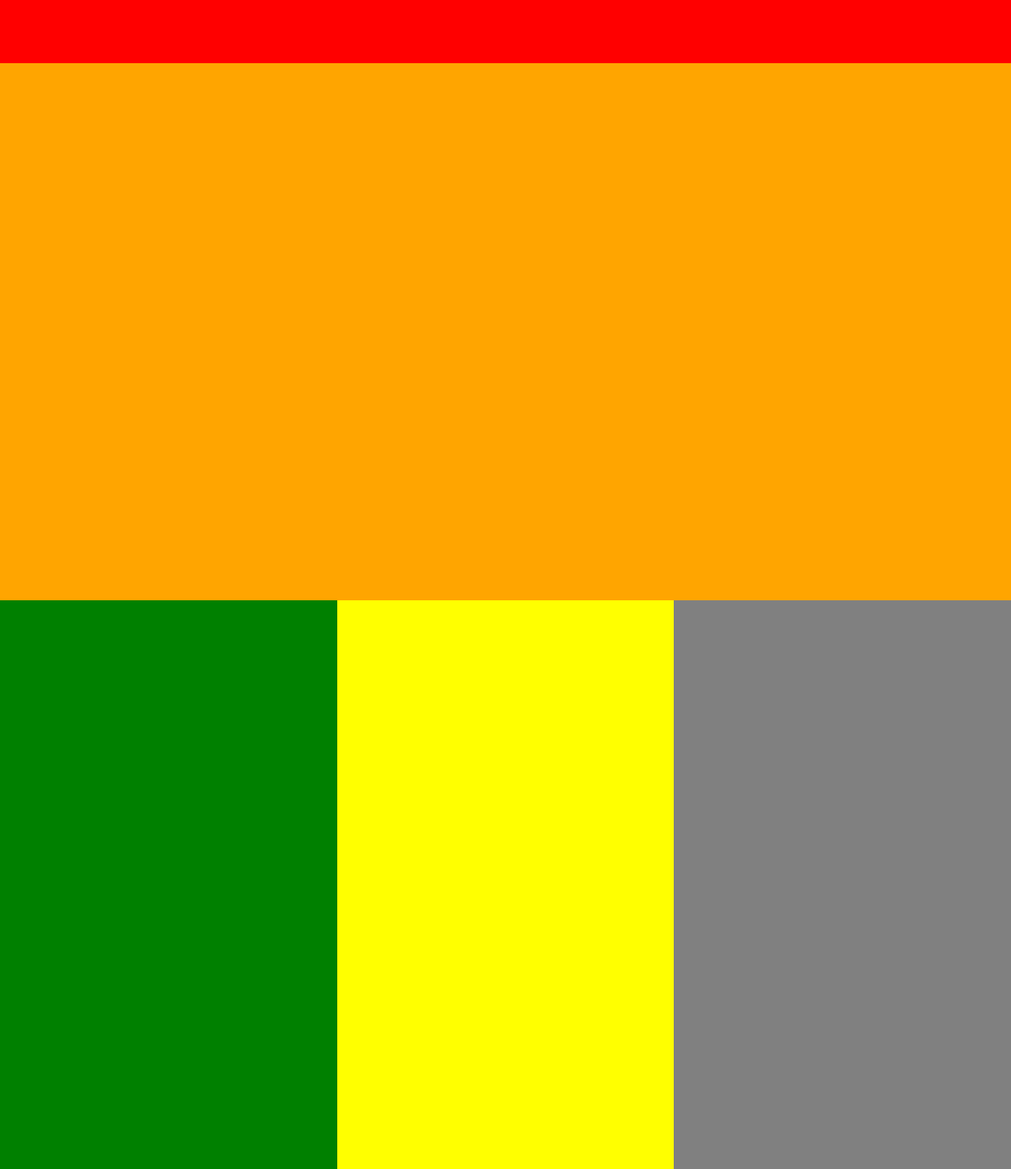
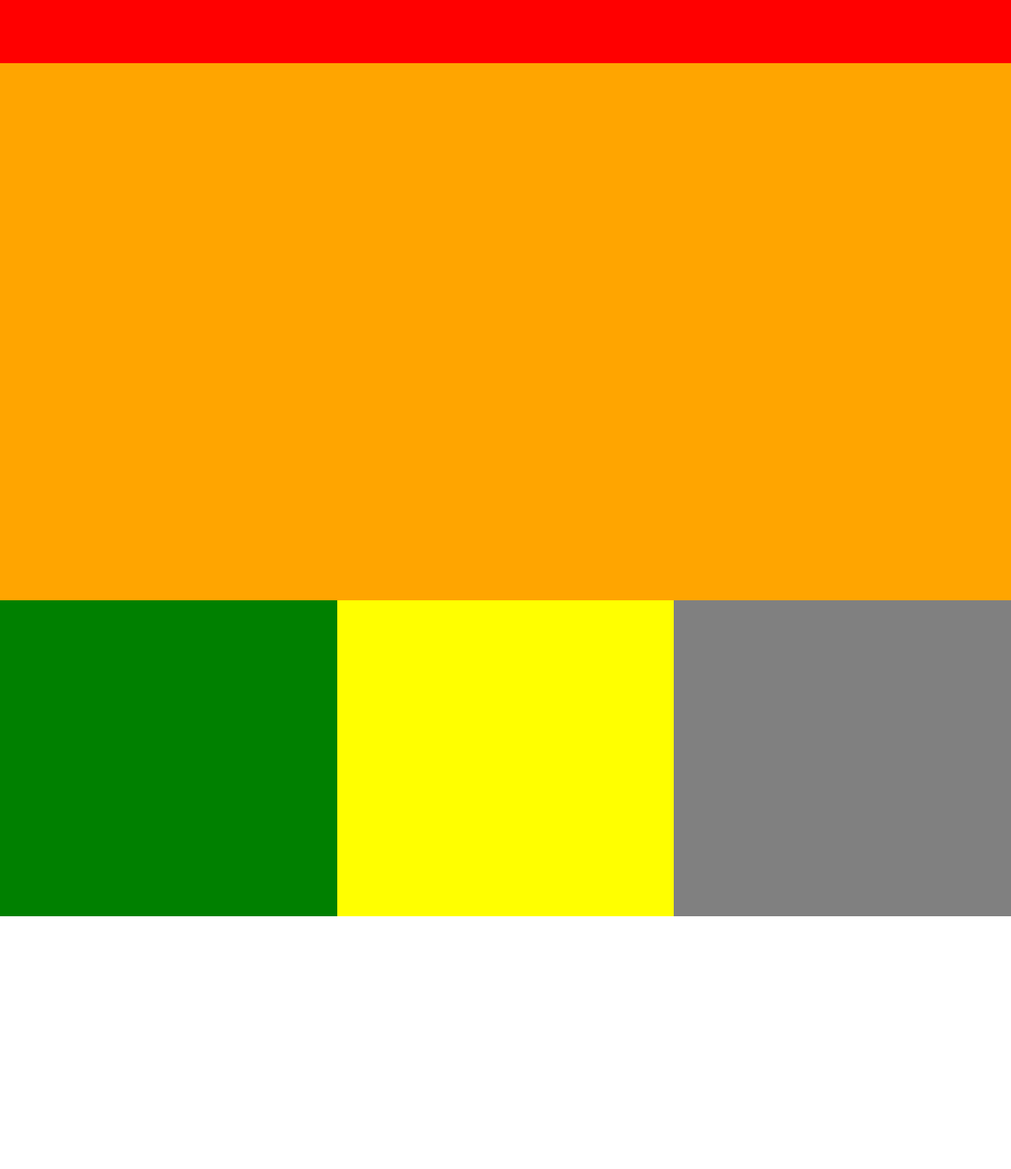
Before and after one commit to SenseiSilva/phase3, a plain HTML site: page index.html in a window 1280 px wide. Shown: the whole page at 79% size. After the commit the page ends 1160 px from the top, so only its background shows below. Drawn offline with Linux system fonts and the light colour scheme.

Commit message:
Update style.css

```diff
--- a/style.css
+++ b/style.css
@@ -16,7 +16,7 @@ html, body {
 }
 
 .blue {
-	height: 90vh;
+	height: 50vh;
 	width: 100vw;
 	display: flex;
 	flex-wrap: wrap;
```
